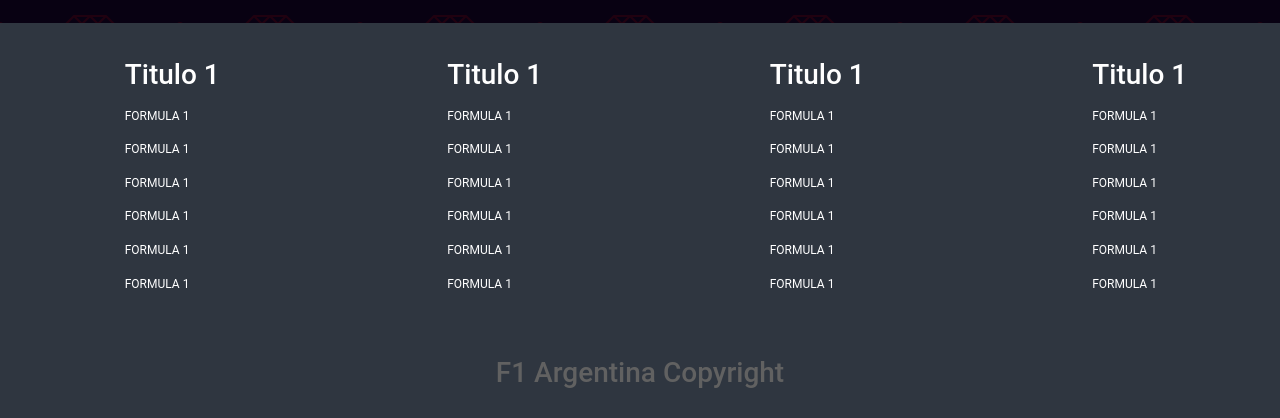
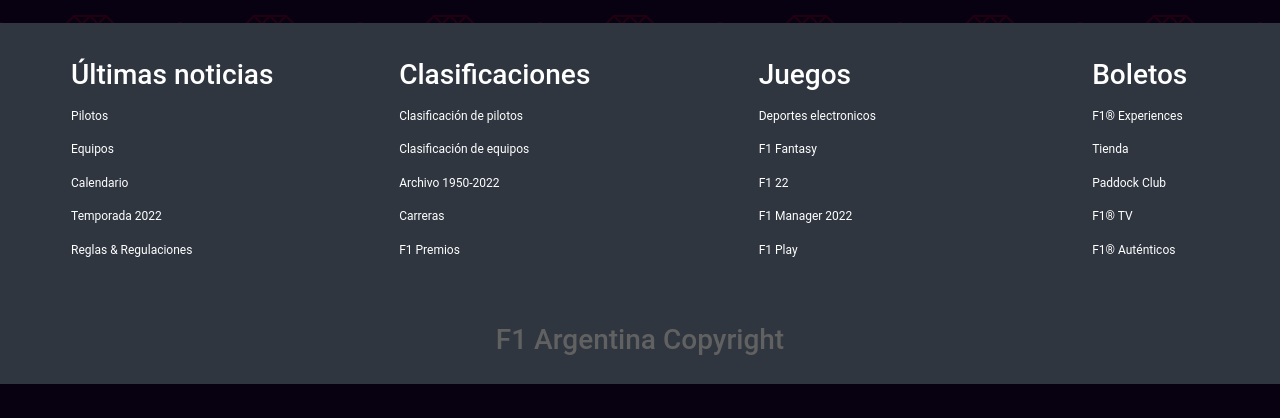
Before and after one commit to Joacoarriola25/f1arg, a plain HTML site: page index.html in a window 1280 px wide. Shown: the part 2043-2461 px from the top of the page. After the commit the page ends 2427 px from the top, so only its background shows below. Drawn offline with nearby package versions, Linux system fonts and the light colour scheme.

Commit message:
completado de footer

```diff
--- a/index.html
+++ b/index.html
@@ -51,8 +51,7 @@
 
         <!-- SHOWCASE-->
         <header class="showcase">
-            <h2>Noticias de hoy</h2>
-            <p>Kimi Räikkönen: En 2020, en una entrevista con Infobae, reconoció que “si este año no sigo disfrutando de las carreras, me retiraré”. En 2021 siente haber cumplido un ciclo y consideró que era el momento de poner punto final a su campaña en la F1, aunque también desde Alfa Romeo lo invitaron a que se fuera.</p>
+            <h2 class="titlesc">Max Verstappen y un nuevo paso a su segundo título</h2>
             <a href="#" class="btn">Leer mas <i class="fas fa-angle-double-right"></i> </a>
         </header>
 
@@ -128,101 +127,89 @@
             <ul>
                 <li>
                     <a href="#">
-                        <h3>Titulo 1</h3>
+                        <h3>Últimas noticias</h3>
                     </a>
                 </li>
                 <li>
-                    <a href="#">FORMULA 1</a>
+                    <a href="#">Pilotos</a>
                 </li>
                 <li>
-                    <a href="#">FORMULA 1</a>
+                    <a href="#">Equipos</a>
                 </li>
                 <li>
-                    <a href="#">FORMULA 1</a>
+                    <a href="#">Calendario</a>
                 </li>
                 <li>
-                    <a href="#">FORMULA 1</a>
+                    <a href="#">Temporada 2022</a>
                 </li>
                 <li>
-                    <a href="#">FORMULA 1</a>
-                </li>
-                <li>
-                    <a href="#">FORMULA 1</a>
+                    <a href="#">Reglas & Regulaciones</a>
                 </li>
             </ul>
             <ul>
                 <li>
                     <a href="#">
-                        <h3>Titulo 1</h3>
+                        <h3>Clasificaciones</h3>
                     </a>
                 </li>
                 <li>
-                    <a href="#">FORMULA 1</a>
+                    <a href="#">Clasificación de pilotos</a>
                 </li>
                 <li>
-                    <a href="#">FORMULA 1</a>
+                    <a href="#">Clasificación de equipos</a>
                 </li>
                 <li>
-                    <a href="#">FORMULA 1</a>
+                    <a href="#">Archivo 1950-2022</a>
                 </li>
                 <li>
-                    <a href="#">FORMULA 1</a>
+                    <a href="#">Carreras</a>
                 </li>
                 <li>
-                    <a href="#">FORMULA 1</a>
-                </li>
-                <li>
-                    <a href="#">FORMULA 1</a>
+                    <a href="#">F1 Premios</a>
                 </li>
             </ul>
             <ul>
                 <li>
                     <a href="#">
-                        <h3>Titulo 1</h3>
+                        <h3>Juegos</h3>
                     </a>
                 </li>
                 <li>
-                    <a href="#">FORMULA 1</a>
+                    <a href="#">Deportes electronicos</a>
                 </li>
                 <li>
-                    <a href="#">FORMULA 1</a>
+                    <a href="#">F1 Fantasy</a>
                 </li>
                 <li>
-                    <a href="#">FORMULA 1</a>
+                    <a href="#">F1 22</a>
                 </li>
                 <li>
-                    <a href="#">FORMULA 1</a>
+                    <a href="#">F1 Manager 2022</a>
                 </li>
                 <li>
-                    <a href="#">FORMULA 1</a>
-                </li>
-                <li>
-                    <a href="#">FORMULA 1</a>
+                    <a href="#">F1 Play</a>
                 </li>
             </ul>
             <ul>
                 <li>
                     <a href="#">
-                        <h3>Titulo 1</h3>
+                        <h3>Boletos</h3>
                     </a>
                 </li>
                 <li>
-                    <a href="#">FORMULA 1</a>
+                    <a href="#">F1® Experiences</a>
                 </li>
                 <li>
-                    <a href="#">FORMULA 1</a>
+                    <a href="#">Tienda</a>
                 </li>
                 <li>
-                    <a href="#">FORMULA 1</a>
+                    <a href="#">Paddock Club</a>
                 </li>
                 <li>
-                    <a href="#">FORMULA 1</a>
+                    <a href="#">F1® TV</a>
                 </li>
                 <li>
-                    <a href="#">FORMULA 1</a>
-                </li>
-                <li>
-                    <a href="#">FORMULA 1</a>
+                    <a href="#">F1® Auténticos</a>
                 </li>
             </ul>
         </div>
--- a/sass/_main.scss
+++ b/sass/_main.scss
@@ -3,11 +3,14 @@ hr {
     margin: 10px 0;
 }
 
+.titlesc {
+    font-size: xx-large;
+}
 
 .showcase {
     width: 100%;
     height: 550px;
-    background: url(../img/showcase.jpg) no-repeat center center/cover;
+    background: url(../img/showcase2.jpg) no-repeat center center/cover;
     padding: 50px;
     margin-bottom: 20px;
     display: flex;
@@ -15,7 +18,6 @@ hr {
     align-items: center;
     justify-content: flex-end;
 
-    h2
     p{
         margin-bottom: 10px;
     }
```
Also changed, not shown: secciones/calendario.html (+24 -36 lines), secciones/campeones.html (+24 -36 lines), secciones/equipos.html (+24 -36 lines), secciones/pilotos.html (+24 -36 lines), secciones/victorias.html (+24 -36 lines), estilos/style.css, img/maxfirst.jpg (added), img/showcase2.jpg (added), img/showcase2.png (added), 1 other file.
